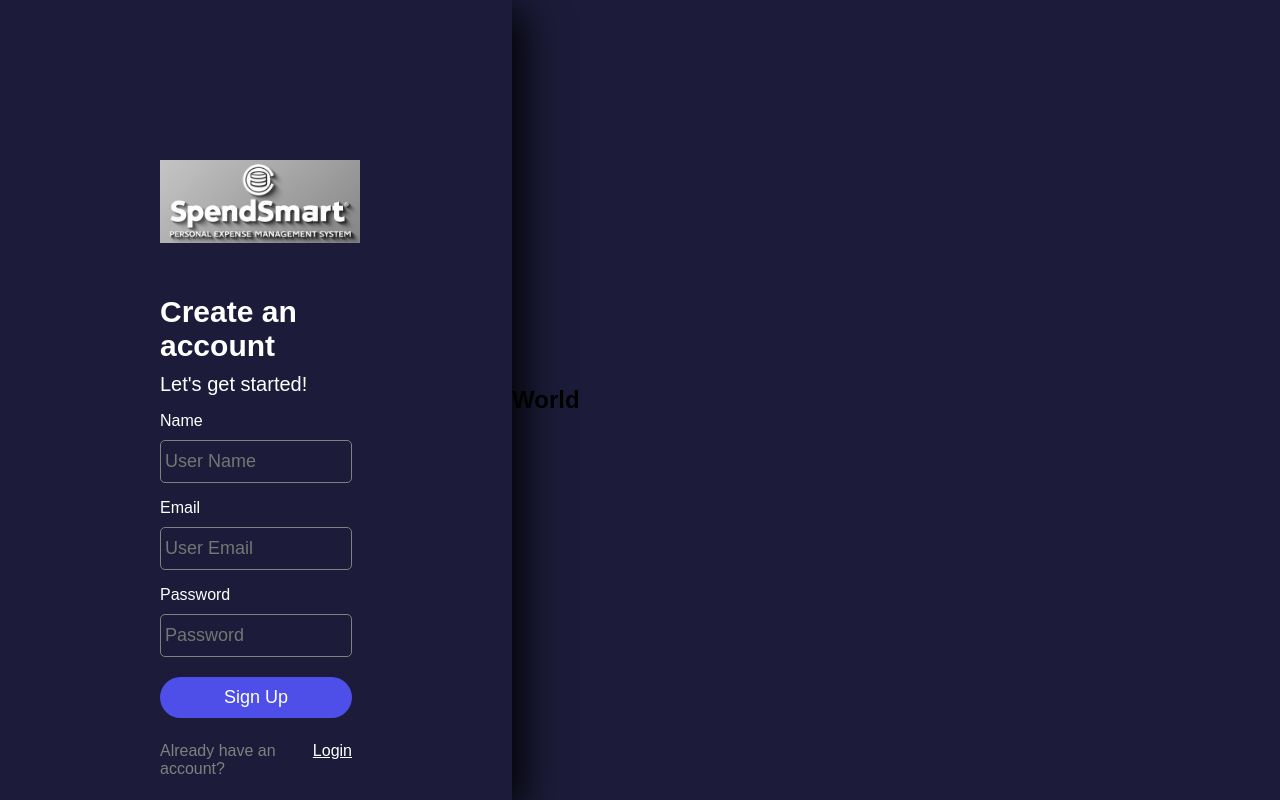
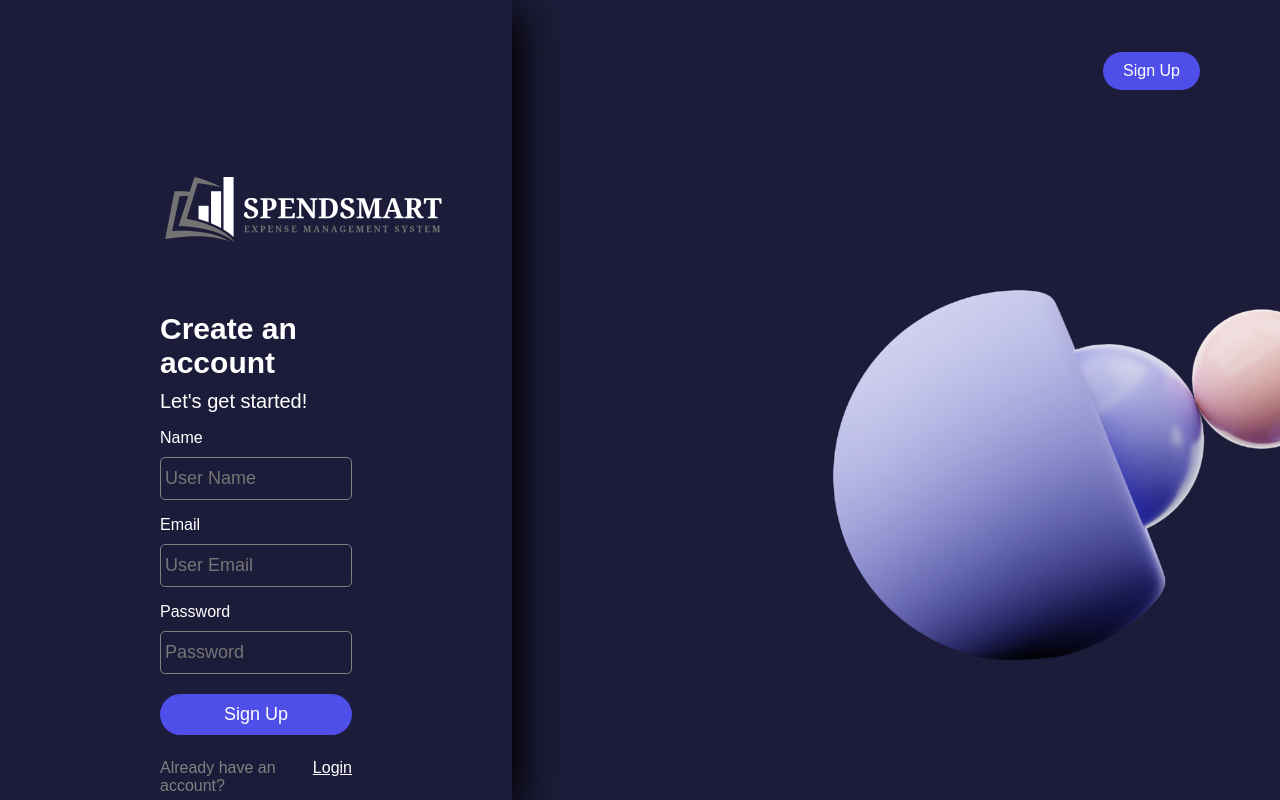
Before and after one commit to DevProdipraj/Personal_Finance_Management_System, a plain HTML site: page index.html in a window 1280 px wide. Drawn offline with Linux system fonts and the light colour scheme.

Commit message:
completer user sign up page codes

```diff
--- a/assets/css/style.css
+++ b/assets/css/style.css
@@ -44,7 +44,7 @@ body {
   color: white;
 }
 .brandicon{
-    width: 200px;
+    width: 300px;
     height: auto;
 }
 .registationForm h1{
@@ -74,7 +74,8 @@ body {
     font-size: 18px;
     color: gray;
  }
-.userSignUpBtn{
+.userSignUpBtn,
+.userLoginBtn{
     background-color: var(--secondary-color) !important;
     border-radius: 50px !important;
     border: none !important;
@@ -95,13 +96,23 @@ body {
     margin-left: 5px;
 }
 
-
-
-
-
-
-
-
 .registationPagebanner {
   width: 70%;
+  overflow: hidden;
+  position: relative;
+  height: 100%;
 }
+.registationPagebanner img {
+  margin-top: 4rem;
+}
+.userLoginBtn{
+  position: absolute;
+  right: 5rem;
+  top: 2rem;
+  padding: 10px 20px;
+  font-size: 16px;
+}
+.userLoginBtn:hover{
+  background-color: #3535ee !important;
+  transition: 0.3s all ease-in-out;
+}
--- a/index.html
+++ b/index.html
@@ -17,7 +17,7 @@
           <div class="registationForm">
             <img
               class="brandicon"
-              src="./assets/img/brandLogo.png"
+              src="./assets/img/brandLogo.svg"
               alt="brandLogo"
             />
             <h1>Create an account</h1>
@@ -44,7 +44,8 @@
           </div>
           <!-- registaion form right  -->
           <div class="registationPagebanner">
-            <h1>World</h1>
+            <input class="userLoginBtn" type="submit" value="Sign Up" />
+           <img src="./assets/img/bannarImage.png" alt="Banan Image">
           </div>
         </div>
       </section>
```
Also changed, not shown: assets/img/SignUp Page Bannar.png (deleted), assets/img/bannarImage.png (added), assets/img/brandLogo.png (deleted), assets/img/brandLogo.svg (added).
